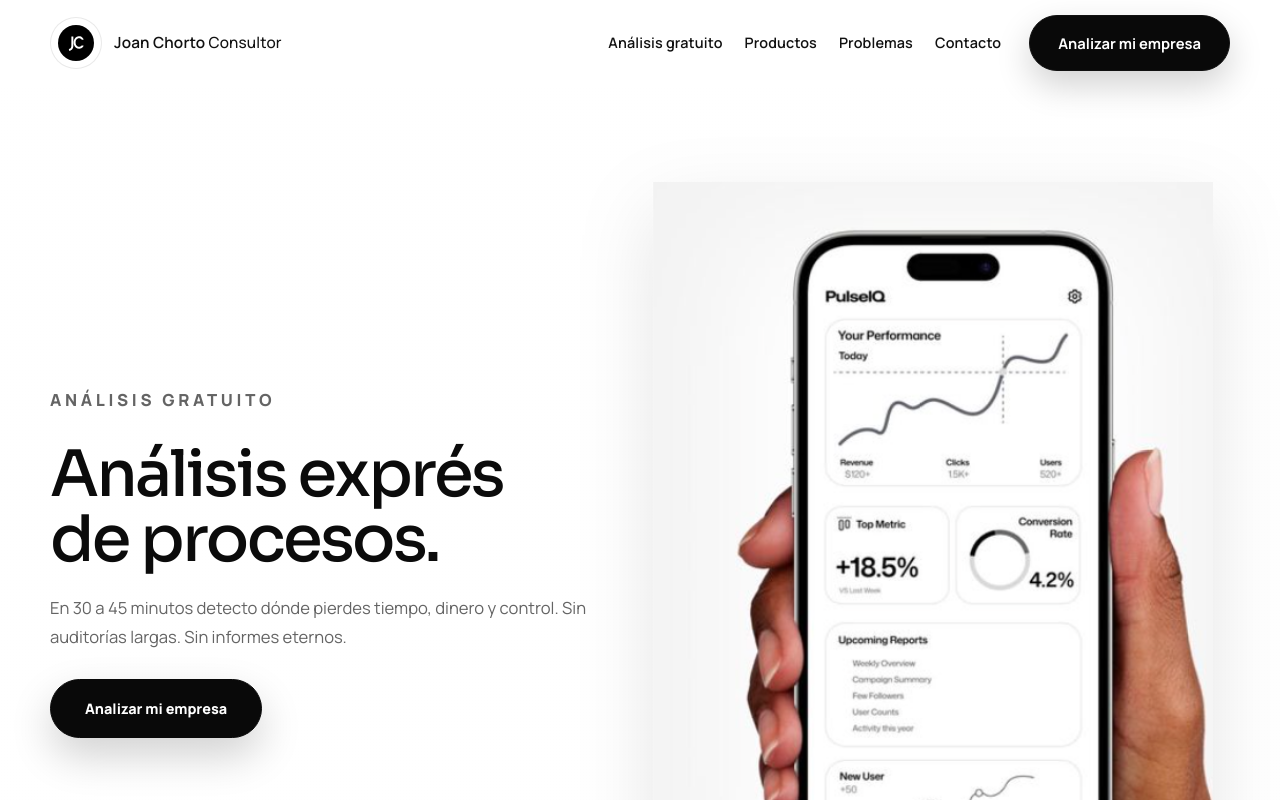
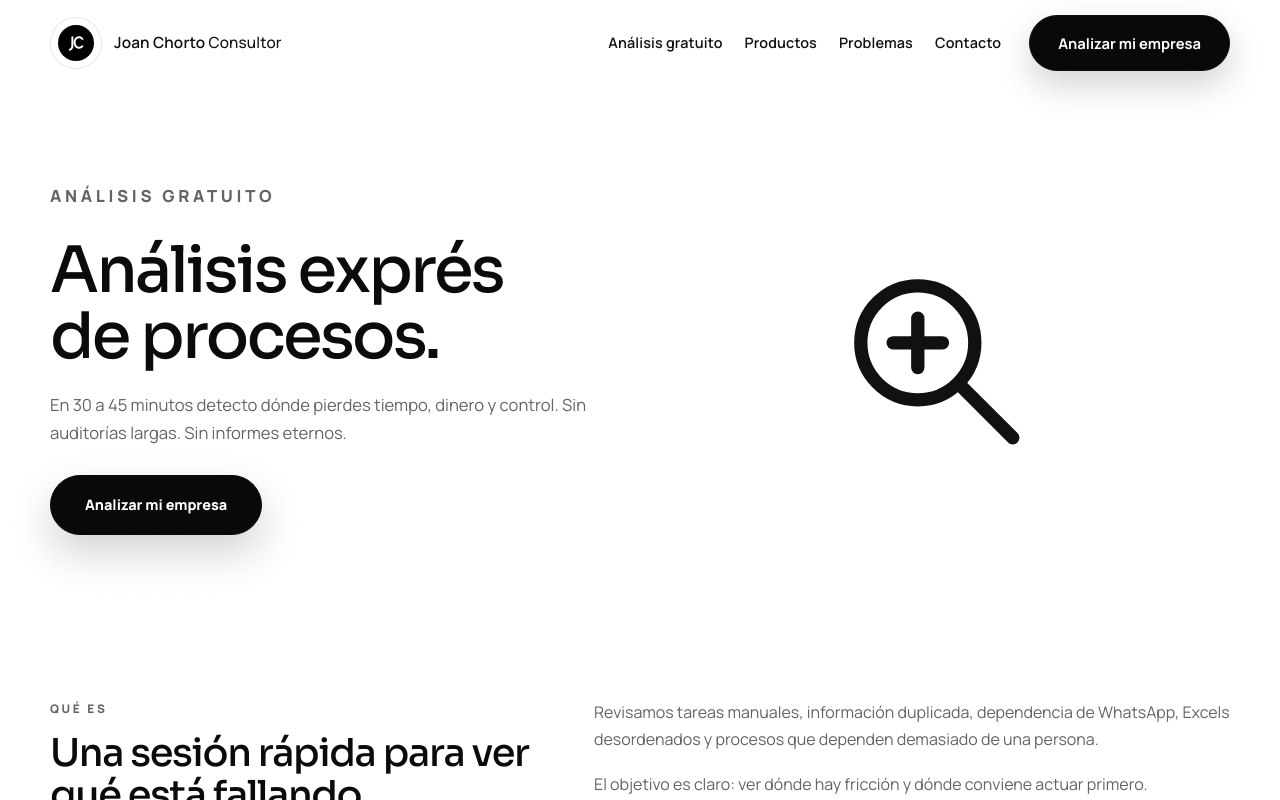
Before and after one commit to joanchorto1/web-jct-agency, a React (Create React App) app: page /analisis-gratuito in a window 1280 px wide. Shown: the top 800 px of the page. Built offline with nearby package versions, Linux system fonts and the light colour scheme.

Commit message:
analisi page

```diff
--- a/src/pages/AnalysisPage.jsx
+++ b/src/pages/AnalysisPage.jsx
@@ -1,7 +1,6 @@
 import React from 'react';
 import { Helmet } from 'react-helmet';
 import { Link } from 'react-router-dom';
-import analysisImage from '../components/img/mano_grafica.png';
 
 const reviewBlocks = [
   { title: 'Captación y gestión de clientes', icon: 'clients' },
@@ -85,13 +84,14 @@ function AnalysisPage() {
               Analizar mi empresa
             </Link>
           </div>
-          <img
-            src={analysisImage}
-            alt="Análisis operativo con gráficos"
-            className="analysis-hero__image"
-            data-aos="zoom-in"
-            data-aos-delay="120"
-          />
+          <div className="analysis-hero__icon" aria-hidden="true" data-aos="zoom-in" data-aos-delay="120">
+            <svg viewBox="0 0 120 120" focusable="false">
+              <circle cx="52" cy="52" r="30" />
+              <path d="M74 74 102 102" />
+              <path d="M39 52h26" />
+              <path d="M52 39v26" />
+            </svg>
+          </div>
         </div>
       </section>
 
--- a/src/site.css
+++ b/src/site.css
@@ -1286,12 +1286,24 @@ a {
   fill: none;
 }
 
-.analysis-hero__image {
-  width: min(560px, 100%);
+.analysis-hero__icon {
+  width: min(300px, 100%);
+  aspect-ratio: 1;
   justify-self: center;
+  display: grid;
+  place-items: center;
+  color: #111111;
+}
+
+.analysis-hero__icon svg {
+  width: 76%;
+  height: 76%;
   display: block;
-  object-fit: contain;
-  filter: drop-shadow(0 28px 38px rgba(0, 0, 0, 0.1));
+  stroke: currentColor;
+  stroke-width: 7;
+  stroke-linecap: round;
+  stroke-linejoin: round;
+  fill: none;
 }
 
 .light-page__screen-stack {
```
